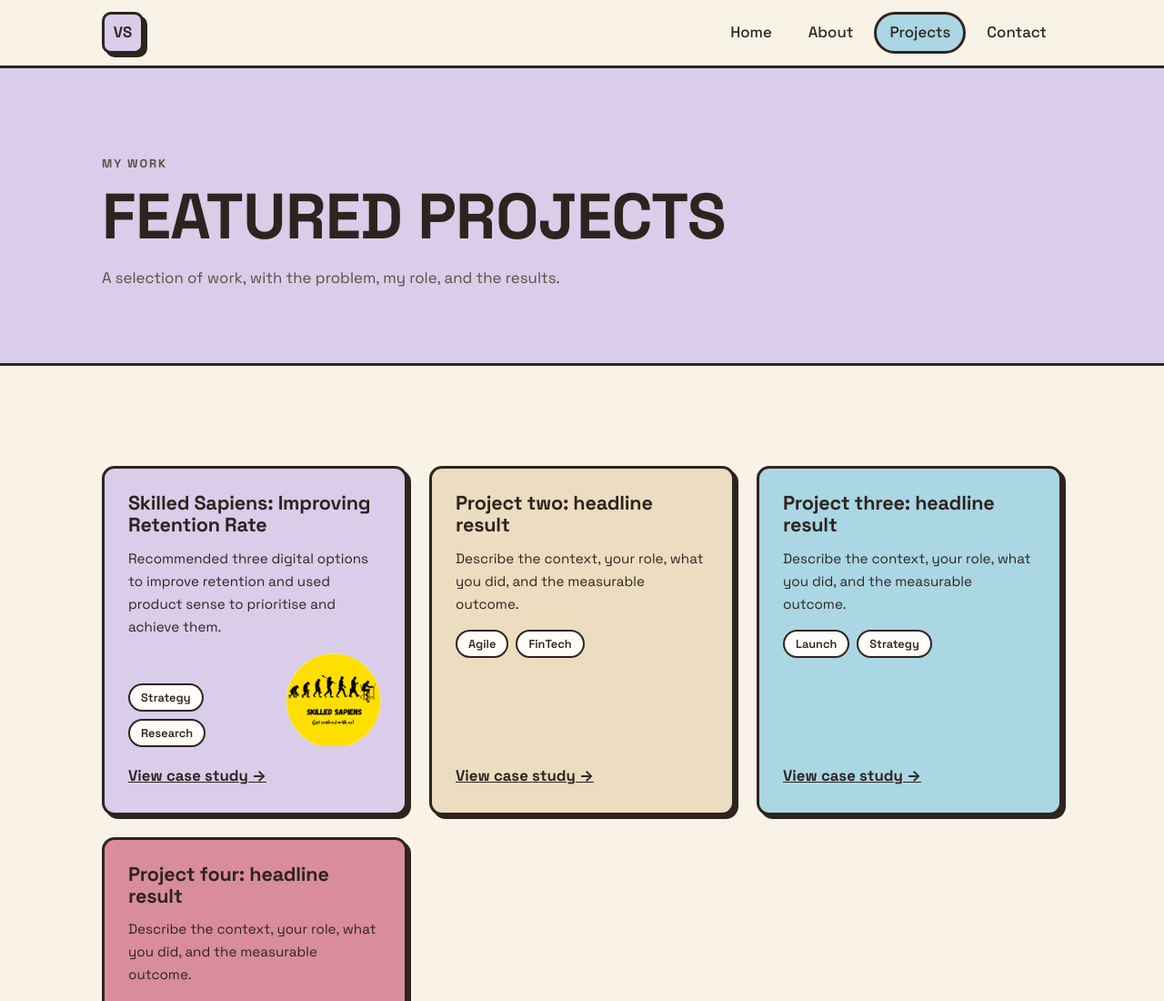
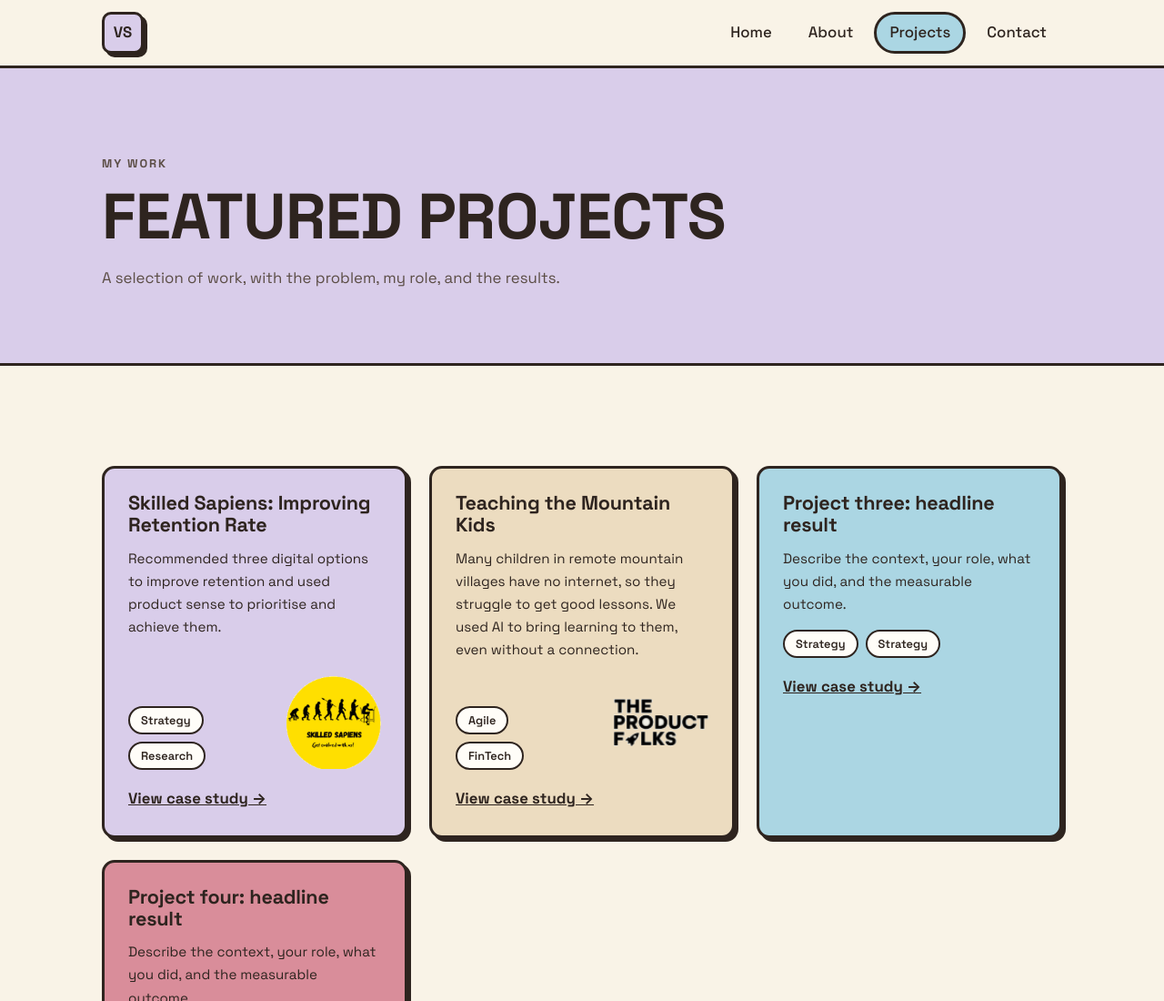
Before and after one commit to varunsharma21/portfolio-varun, a plain HTML site: page projects.html in a window 1280 px wide. Shown: the top 1100 px of the page at 91% size. Drawn offline with Linux system fonts and the light colour scheme.

Commit message:
[UPDATE] : the projects

```diff
--- a/assets/css/components.css
+++ b/assets/css/components.css
@@ -56,7 +56,7 @@
 .card:hover { transform: translate(-3px, -3px); box-shadow: var(--shadow-lg); }
 .card h3 { font-size: var(--fs-lg); margin-bottom: 12px; }
 .card p { color: var(--color-ink-soft); font-size: var(--fs-sm); }
-.card__link { margin-top: auto; padding-top: 18px; font-weight: 700; }
+.card__link { margin-top: 0; padding-top: 18px; font-weight: 700; }
 .card--lavender { background: var(--color-lavender); }
 .card--peach { background: var(--color-peach); }
 .card--blue { background: var(--color-blue); }
@@ -67,9 +67,10 @@
 .stat__num { font-size: clamp(2.4rem, 6vw, 3.6rem); font-weight: 700; line-height: 1; }
 .stat__label { margin-top: 8px; font-size: var(--fs-xs); font-weight: 700; letter-spacing: .12em; text-transform: uppercase; }
 
-.card__footer { display: flex; justify-content: space-between; align-items: flex-end; gap: 12px; margin-top: 16px; }
-.card__footer .tag-row { margin-top: 0; }
-.company-logo { width: 104px; height: 104px; object-fit: contain; flex-shrink: 0; }
+.card__footer { display: flex; justify-content: space-between; align-items: flex-end; gap: 12px; margin-top: auto; padding-top: 16px; }
+.tag-stack { display: flex; flex-direction: column; align-items: flex-start; gap: 8px; }
+.card__logo { width: 104px; height: 104px; flex-shrink: 0; display: grid; place-items: center; }
+.card__logo img { width: 100%; height: 100%; object-fit: contain; }
 
 /* ---------- Page header (inner pages) ---------- */
 .page-header { padding-block: clamp(40px, 7vw, 80px); background: var(--color-lavender); border-bottom: var(--border); }
--- a/projects.html
+++ b/projects.html
@@ -9,9 +9,9 @@
   <link rel="preconnect" href="https://fonts.googleapis.com">
   <link rel="preconnect" href="https://fonts.gstatic.com" crossorigin>
   <link rel="stylesheet" href="https://fonts.googleapis.com/css2?family=Space+Grotesk:wght@400;500;600;700&display=swap">
-  <link rel="stylesheet" href="assets/css/variables.css">
-  <link rel="stylesheet" href="assets/css/base.css">
-  <link rel="stylesheet" href="assets/css/components.css">
+  <link rel="stylesheet" href="assets/css/variables.css?v=3">
+  <link rel="stylesheet" href="assets/css/base.css?v=3">
+  <link rel="stylesheet" href="assets/css/components.css?v=3">
 </head>
 <body>
   <a class="skip-link btn" href="#main">Skip to main content</a>
@@ -45,19 +45,19 @@
         <article class="card card--lavender">
           <h3>Skilled Sapiens: Improving Retention Rate</h3>
           <p>Recommended three digital options to improve retention and used product sense to prioritise and achieve them.</p>
-          <div class="card__footer"><div class="tag-row"><span class="tag">Strategy</span><span class="tag">Research</span></div><img class="company-logo" src="assets/images/skilled-sapiens-logo.png" alt="Skilled Sapiens logo" width="154" height="150" loading="lazy"></div>
-          <a class="card__link" href="#">View case study →</a>
+          <div class="card__footer"><div class="tag-stack"><span class="tag">Strategy</span><span class="tag">Research</span></div><div class="card__logo"><img class="company-logo" src="assets/images/skilled-sapiens-logo.png" alt="Skilled Sapiens logo" width="154" height="150" loading="lazy"></div></div>
+          <a class="card__link" href="assets/docs/skilled-sapiens-case-study.pdf" target="_blank" rel="noopener">View case study →</a>
         </article>
         <article class="card card--peach">
-          <h3>Project two: headline result</h3>
-          <p>Describe the context, your role, what you did, and the measurable outcome.</p>
-          <div class="tag-row"><span class="tag">Agile</span><span class="tag">FinTech</span></div>
-          <a class="card__link" href="#">View case study →</a>
+          <h3>Teaching the Mountain Kids</h3>
+          <p>Many children in remote mountain villages have no internet, so they struggle to get good lessons. We used AI to bring learning to them, even without a connection.</p>
+          <div class="card__footer"><div class="tag-stack"><span class="tag">Agile</span><span class="tag">FinTech</span></div><div class="card__logo"><img class="company-logo" src="assets/images/the-product-folks-logo.png" alt="The Product Folks logo" width="97" height="49" loading="lazy"></div></div>
+          <a class="card__link" href="assets/docs/teaching-the-mountain-kids-case-study.pdf" target="_blank" rel="noopener">View case study →</a>
         </article>
         <article class="card card--blue">
           <h3>Project three: headline result</h3>
           <p>Describe the context, your role, what you did, and the measurable outcome.</p>
-          <div class="tag-row"><span class="tag">Launch</span><span class="tag">Strategy</span></div>
+          <div class="tag-row"><span class="tag">Strategy</span><span class="tag">Strategy</span></div>
           <a class="card__link" href="#">View case study →</a>
         </article>
         <article class="card card--pink">
@@ -87,6 +87,6 @@
       </div>
     </div>
   </footer>
-  <script src="assets/js/main.js" defer></script>
+  <script src="assets/js/main.js?v=3" defer></script>
 </body>
 </html>
```
Also changed, not shown: about.html (+4 -4 lines), contact.html (+4 -4 lines), index.html (+18 -18 lines), assets/images/the-product-folks-logo.png (added), assets/js/main.js (line endings or trailing spaces), 2 other files.
